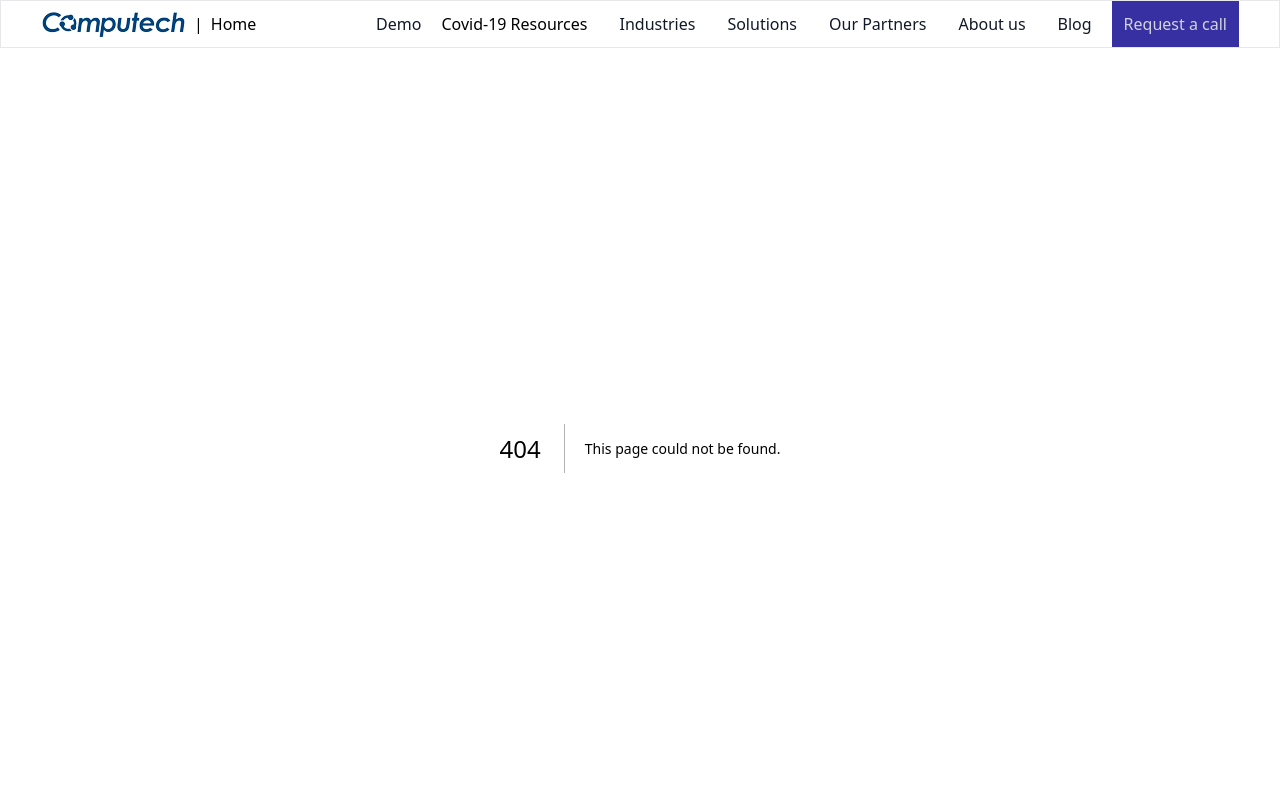
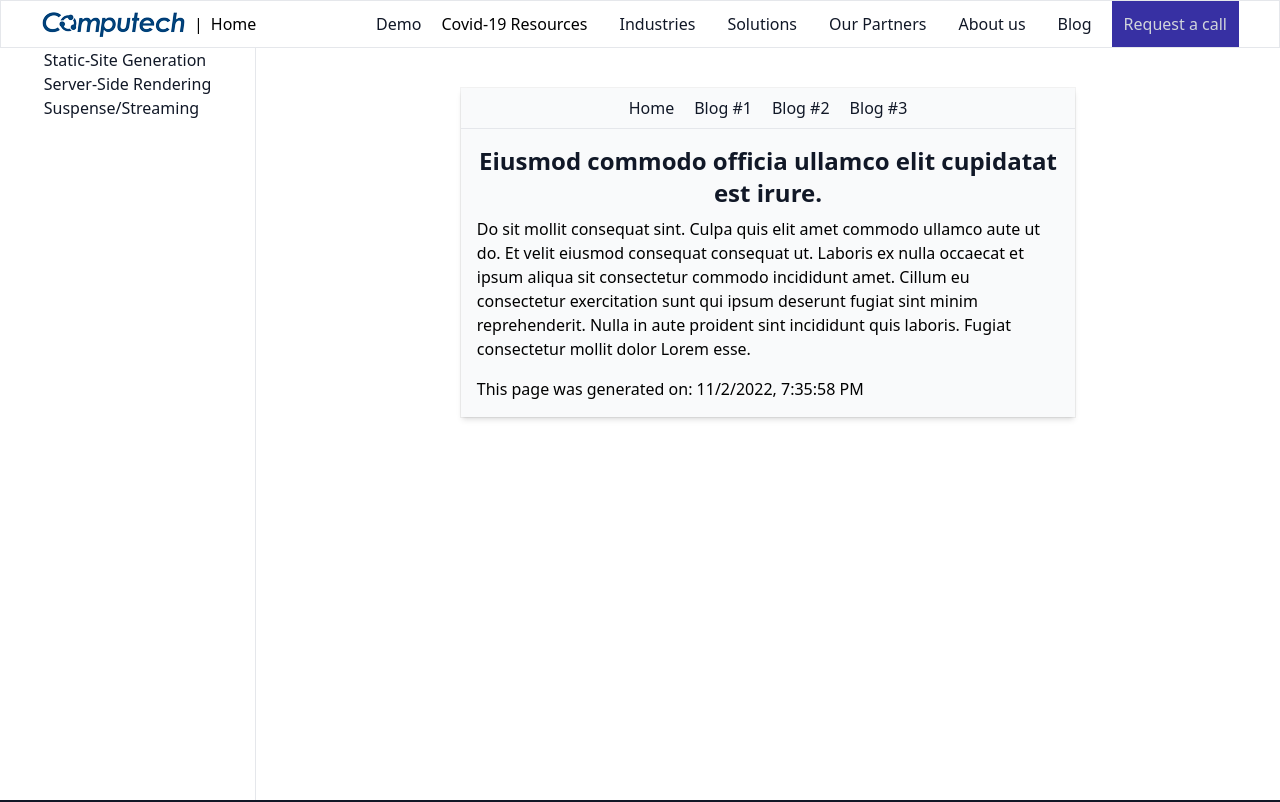
Before and after one commit to bluepnwage/computech-demo, a Next.js app: page /demo/ssr/1 in a window 1280 px wide. Before the commit this address had no page. Shown: the top 802 px of the page. Built offline with nearby package versions, Linux system fonts and the light colour scheme.

Commit message:
add ssr example

```diff
--- /dev/null
+++ b/app/demo/ssr/[id]/page.tsx
@@ -0,0 +1,15 @@
+import { fetchBlog } from "../../../../util/fetchBlog";
+
+export default async function Page({ params }: { params: any }) {
+  const blog = await fetchBlog(params);
+  const generatedDate = new Date();
+  const date = generatedDate.toLocaleString();
+
+  return (
+    <>
+      <h2 className="text-gray-900 text-2xl font-bold mb-2 text-center">{blog?.title}</h2>
+      <p className="mb-4">{blog?.text}</p>
+      <p>This page was generated on: {date}</p>
+    </>
+  );
+}
--- /dev/null
+++ b/app/demo/ssr/layout.tsx
@@ -0,0 +1,13 @@
+import React from "react";
+import { NestedNav } from "../../../components/demo/NestedNav";
+
+export default function Layout({ children }: { children: React.ReactNode }) {
+  return (
+    <div className="flex flex-col pt-10 justify-center items-center">
+      <div style={{ minHeight: 200 }} className=" w-3/5 p-4 bg-gray-50 shadow-md ring-1 ring-black ring-opacity-5">
+        <NestedNav />
+        {children}
+      </div>
+    </div>
+  );
+}
```
